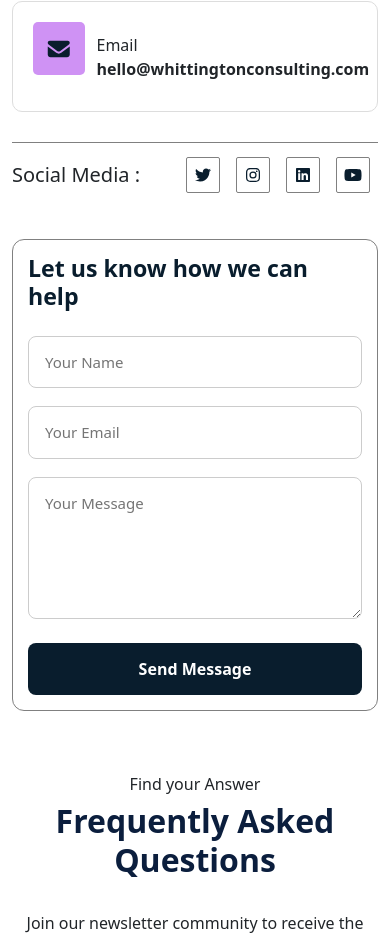
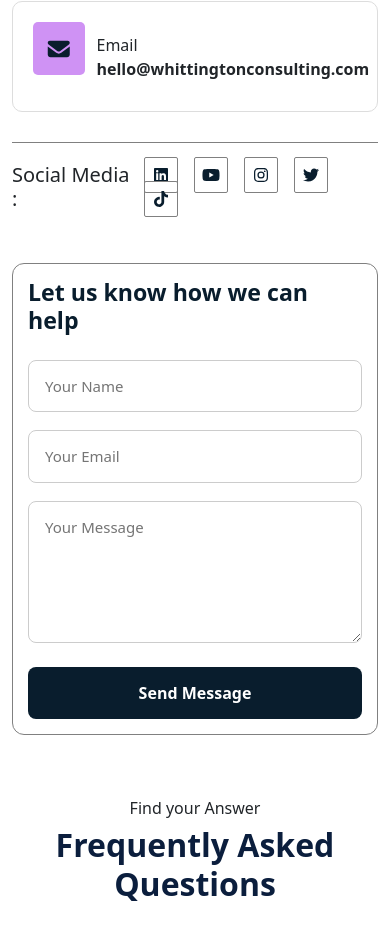
Before and after one commit to sajawalDev/LGBTQSPEAKER, a Next.js app: page /contact in a window 390 px wide. Shown: the part 839-1778 px from the top of the page. Built offline with nearby package versions, Linux system fonts and the light colour scheme.

Commit message:
changes saved

```diff
--- a/src/app/contact/page.jsx
+++ b/src/app/contact/page.jsx
@@ -2,16 +2,16 @@
 import Styles from "@/styles/contact.module.css";
 import { FontAwesomeIcon } from "@fortawesome/react-fontawesome";
 import { faCaretRight, faPhone, faEnvelope } from "@fortawesome/free-solid-svg-icons";
-import { faInstagram, faTwitter, faLinkedin,faYoutube } from "@fortawesome/free-brands-svg-icons";
+import { faInstagram, faTwitter, faLinkedin, faYoutube,faTiktok } from "@fortawesome/free-brands-svg-icons";
 import NewsLetter from "@/components/Home/NewsLetter";
 import FAQs from "@/components/Home/FAQs";
 import Head from "next/head";
 export default function Contact() {
     return (
         <>
-        <Head>
-            <title>Contact - Whittington Consulting</title>
-        </Head>
+            <Head>
+                <title>Contact - Whittington Consulting</title>
+            </Head>
             <section className={Styles.ContactSection}>
                 <div className={Styles.ContactContainer}>
                     <p>Home <span><FontAwesomeIcon icon={faCaretRight} /></span> Contact</p>
@@ -38,10 +38,23 @@ export default function Contact() {
                             <div className={Styles.SocialMedia}>
                                 <h5>Social Media :</h5>
                                 <p>
-                                    <span><FontAwesomeIcon icon={faTwitter}/></span>
-                                    <span><FontAwesomeIcon icon={faInstagram}/></span>
-                                    <span><FontAwesomeIcon icon={faLinkedin}/></span>
-                                    <span><FontAwesomeIcon icon={faYoutube}/></span>
+                                    <span>
+                                        <a href="https://www.linkedin.com/in/shannonwhittington/">
+                                            <FontAwesomeIcon icon={faLinkedin} /></a>
+                                    </span>
+                                    <span>
+                                        <a href="https://www.youtube.com/@shannonwhittingtonconsulting/videos">
+                                            <FontAwesomeIcon icon={faYoutube} />
+                                        </a></span>
+                                    <span>
+                                        <a href="https://www.instagram.com/shannonwhittingtonconsulting?utm_source=ig_web_button_share_sheet&igsh=ZDNlZDc0MzIxNw==">
+                                            <FontAwesomeIcon icon={faInstagram} />
+                                        </a>
+                                    </span>
+                                    <span><FontAwesomeIcon icon={faTwitter} /></span>
+                                    <span>
+                                        <a href="https://www.tiktok.com/@shannonwhittingtonsheher?is_from_webapp=1&sender_device=pc">
+                                            <FontAwesomeIcon icon={faTiktok} /></a></span>
                                 </p>
                             </div>
                         </div>
@@ -81,8 +94,8 @@ export default function Contact() {
                         </div>
                     </div>
                 </div>
-                <FAQs/>
-                <NewsLetter/>
+                <FAQs />
+                <NewsLetter />
             </section>
 
 
--- a/src/styles/contact.module.css
+++ b/src/styles/contact.module.css
@@ -120,6 +120,10 @@
     border-radius: 2px;
     border: 1px solid gray;
 }
+.SocialMedia p span a{
+    text-decoration: none;
+    color: #091D2D;
+}
 @media(max-width:576px){
     .ContactSection{
     margin-top: 50px;
```
Also changed, not shown: src/styles/Banner.module.css (+11 -0 lines).
